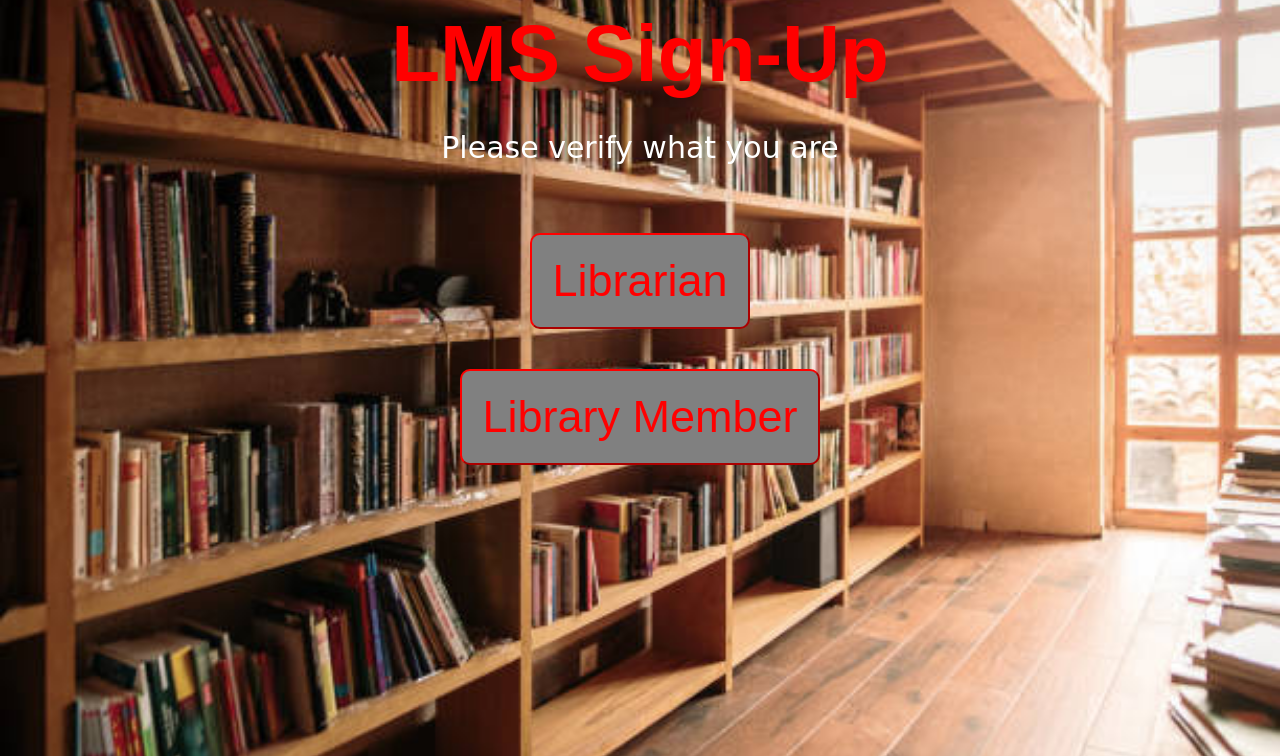
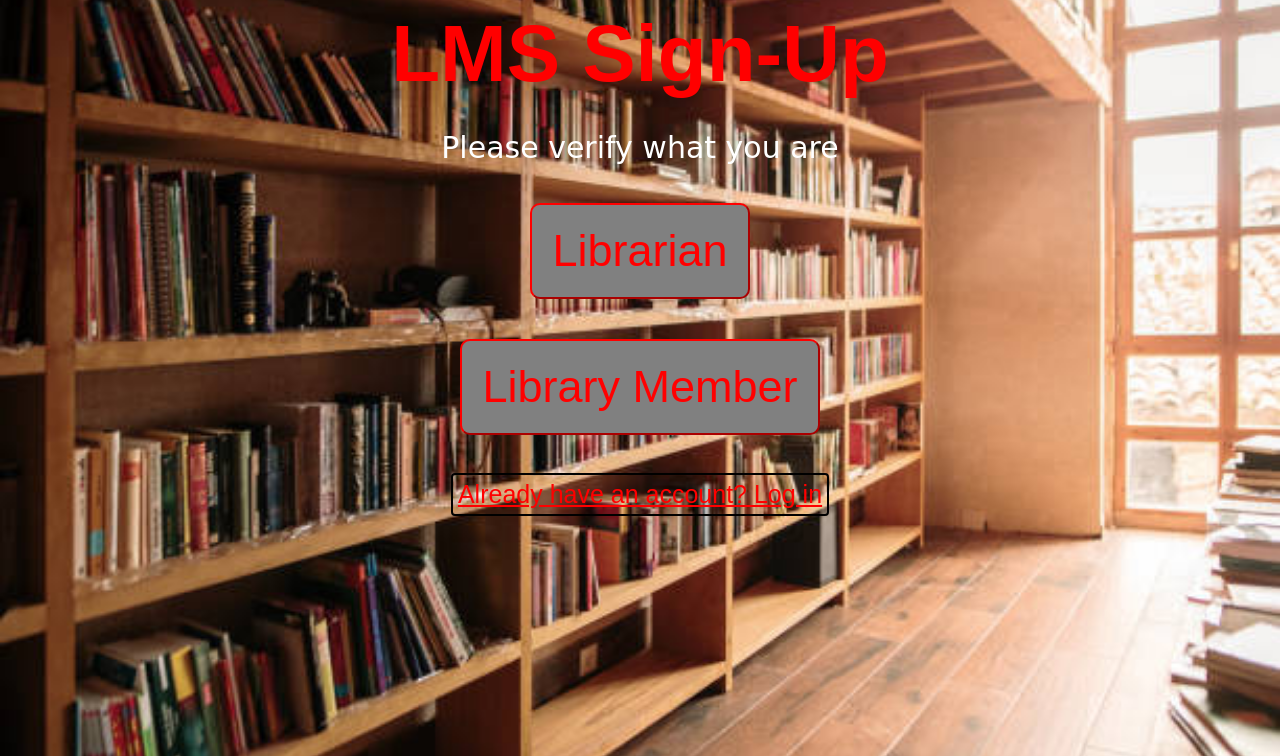
Before and after one commit to Indy911/LMS-Project, a Django app: page /signup-mainpage/ in a window 1280 px wide. Shown: the top 756 px of the page. Run offline with Django 5.2, Linux system fonts and the light colour scheme; parts of the project's set-up code (start-up, migrations or seed data) failed here and were passed over; some web fonts are replaced.

Commit message:
LMS-Project Ver 2.0 -Modified signup-mainpage.html

```diff
--- a/core/static/core/styles.css
+++ b/core/static/core/styles.css
@@ -32,6 +32,17 @@ body {
 div {
     text-align: center;
     margin: auto;
+}
+
+a {
+    color: red;
+    font-size: 25px;
+    font-family: Arial, Helvetica, sans-serif;
+    text-decoration: underline;
+    border: 2px solid black;
+    padding: 5px;
+    border-radius: 4px;
+    display: inline-block;
 }
 
 .edu-nsw-act-cursive {
--- a/core/templates/core/signup-mainpage.html
+++ b/core/templates/core/signup-mainpage.html
@@ -22,6 +22,8 @@
         <div class="button-container-vertical">
             <button class="big-button" onclick="gotosignup_librarian()">Librarian</button>
             <button class="big-button">Library Member</button>
+            <br>
+            <a href="{% url 'login-mainpage' %}">Already have an account? Log in</a>
         </div>
   </html>
 </DOCTYPE>
--- a/core/urls.py
+++ b/core/urls.py
@@ -1,5 +1,5 @@
-from django.urls import path
-from . import views
+from django.urls import path #Imports the path function to define URL patterns
+from . import views #Imports views from the current app
 
 urlpatterns = [
     path('', views.home, name='home'),
--- a/core/views.py
+++ b/core/views.py
@@ -1,6 +1,6 @@
-from django.views import View
-from django.http import HttpResponse
-from django.shortcuts import render, redirect
+from django.views import View # Imports the view class
+from django.http import HttpResponse #Imports the class for handling HTTP responses
+from django.shortcuts import render, redirect #Imports render and redirect functions
 from .forms import LibrarianForm
 from .models import Librarian
 
```
Also changed, not shown: core/forms.py (+1 -7 lines), core/models.py (+5 -5 lines), LMS.db (added).
